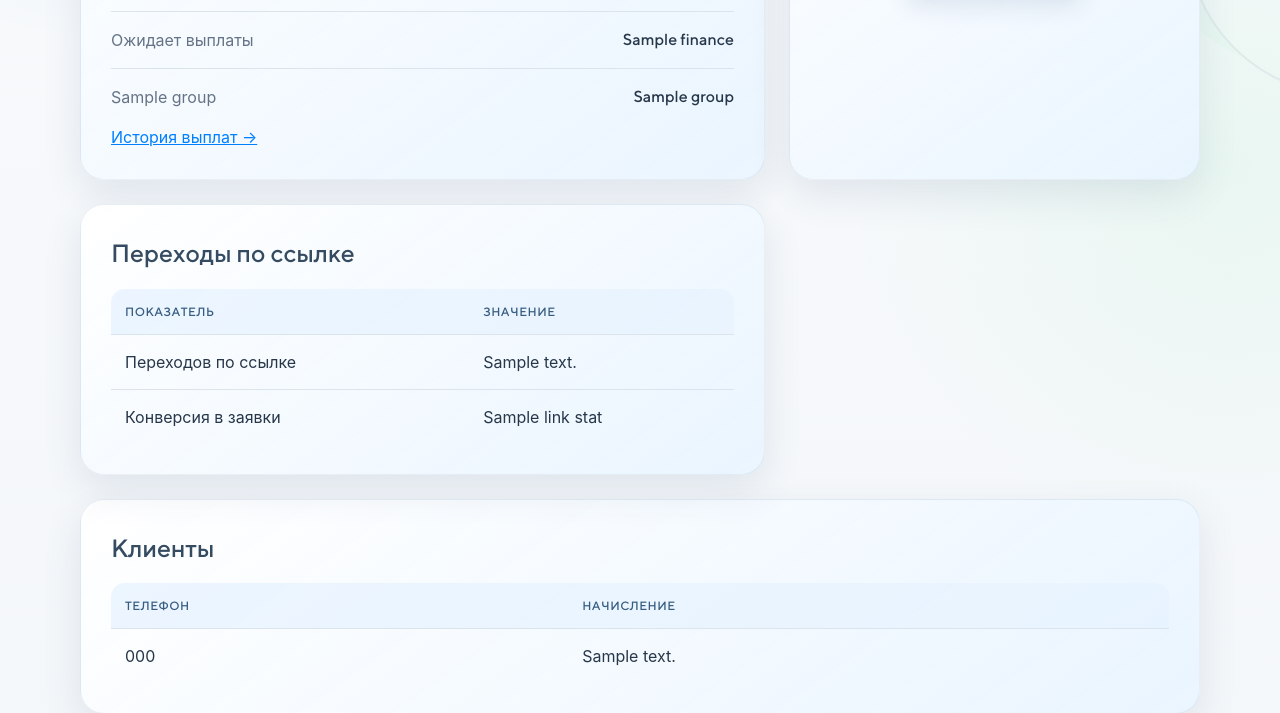
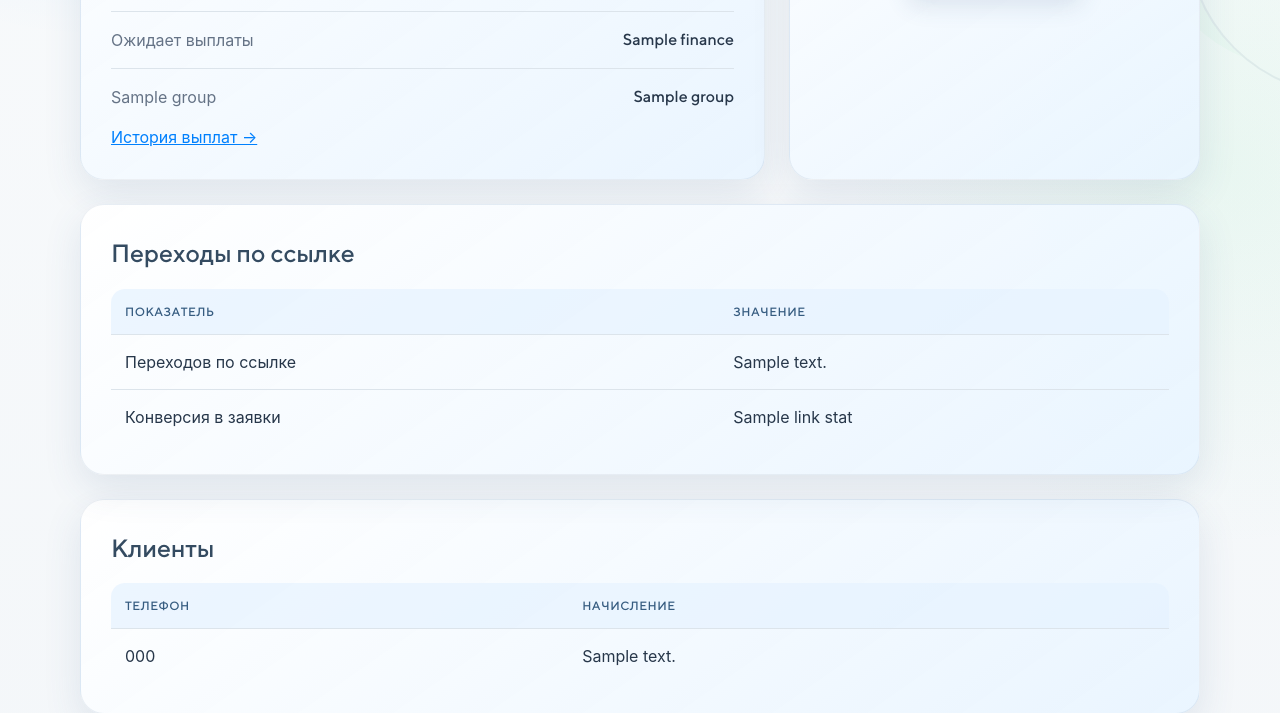
Before and after one commit to zadkie1ll/pravburo-reff-site, a FastAPI app: template src/web/templates/agent_dashboard.html in a window 1280 px wide. Shown: the part 594-1307 px from the top of the page. Run offline with FastAPI, Linux system fonts and the light colour scheme; the template is opened without the code that fills it: most values are stand-ins (such as "Sample title", 1, 10 or a date in 2020); parts of the project's set-up code (start-up, migrations or seed data) failed here and were passed over; some web fonts are replaced.

Commit message:
fix: переходы по ссылке растянул в ширь а то там пустота :)

```diff
--- a/src/web/static/app.css
+++ b/src/web/static/app.css
@@ -99,6 +99,7 @@ p { line-height: 1.65; }
 .eyebrow, .label { margin: 0 0 10px; color: var(--accent); font-family: "TT Norms Medium", sans-serif; font-size: 12px; font-weight: 700; letter-spacing: .13em; text-transform: uppercase; }
 
 .dashboard-grid { display: grid; grid-template-columns: minmax(0, 1.25fr) minmax(280px, .75fr); gap: 24px; }
+.dashboard-grid .card-wide { grid-column: 1 / -1; }
 .preview-grid { display: grid; grid-template-columns: repeat(3, minmax(0, 1fr)); gap: 18px; }
 .form-layout { display: grid; grid-template-columns: minmax(0, 1fr) minmax(360px, .85fr); gap: 50px; align-items: start; }
 .card, .faq-list details { border: 1px solid rgba(54, 92, 128, .09); border-radius: 24px; background: linear-gradient(145deg, rgba(255, 255, 255, .98), rgba(232, 244, 255, .92)); box-shadow: var(--shadow); }
--- a/src/web/templates/agent_dashboard.html
+++ b/src/web/templates/agent_dashboard.html
@@ -2,6 +2,6 @@
 {% block content %}<section class="hero hero-wide"><p class="eyebrow">Личный кабинет</p><div class="hero-header-row"><h1>{{ agent.display_name or agent.email }}</h1><button class="button secondary" type="button" data-push-subscribe>Включить уведомления в браузере</button></div><p>Здесь собраны ваша ссылка, заявки клиентов и информация о вознаграждениях.</p></section>
 <div class="dashboard-grid"><section class="card"><h2>Финансы</h2><p class="metric">{{ finance.total_paid_label }}</p><p>выплачено всего</p><dl class="details"><div><dt>Получено в этом месяце</dt><dd>{{ finance.this_month_label }}</dd></div><div><dt>Ожидает выплаты</dt><dd>{{ finance.pending_total_label }}</dd></div>{% for group in finance.pending_groups %}<div><dt>{{ group.label }}</dt><dd>{{ group.amount_label }}</dd></div>{% endfor %}</dl><a href="/payouts">История выплат →</a></section>
 <section class="card"><h2>Ваша реферальная ссылка</h2><div class="copy-row"><input id="referral-url" value="{{ referral_url }}" readonly><button class="button" type="button" data-copy-target="referral-url">Копировать</button></div><img class="qr" src="{{ qr_url or '/cabinet/referral-qr.png' }}" alt="QR-код реферальной ссылки"></section>
-<section class="card"><h2>Переходы по ссылке</h2><div class="table-wrap"><table><thead><tr><th>Показатель</th><th>Значение</th></tr></thead><tbody><tr><td>Переходов по ссылке</td><td>{{ link_stats.visits }}</td></tr><tr><td>Конверсия в заявки</td><td>{{ link_stats.conversion_rate_label }}</td></tr></tbody></table></div></section></div>
+<section class="card card-wide"><h2>Переходы по ссылке</h2><div class="table-wrap"><table><thead><tr><th>Показатель</th><th>Значение</th></tr></thead><tbody><tr><td>Переходов по ссылке</td><td>{{ link_stats.visits }}</td></tr><tr><td>Конверсия в заявки</td><td>{{ link_stats.conversion_rate_label }}</td></tr></tbody></table></div></section></div>
 <section class="card table-card"><h2>Клиенты</h2><div class="table-wrap"><table class="table-stack"><thead><tr><th>Телефон</th><th>Начисление</th></tr></thead><tbody>{% for row in network_client_rows %}<tr><td data-label="Телефон">{{ row.masked_phone }}</td><td data-label="Начисление">{{ row.reward_summary }}</td></tr>{% else %}<tr><td colspan="2">Клиентов пока нет</td></tr>{% endfor %}</tbody></table></div></section>
 <div class="footer-actions"><span><a href="/payouts">История выплат</a> · <a href="/profile">Профиль</a> · <a href="/faq">Как это работает / FAQ</a></span><form method="post" action="/logout"><input type="hidden" name="csrf" value="{{ csrf_token }}"><button class="button secondary">Выйти</button></form></div>{% endblock %}
```
